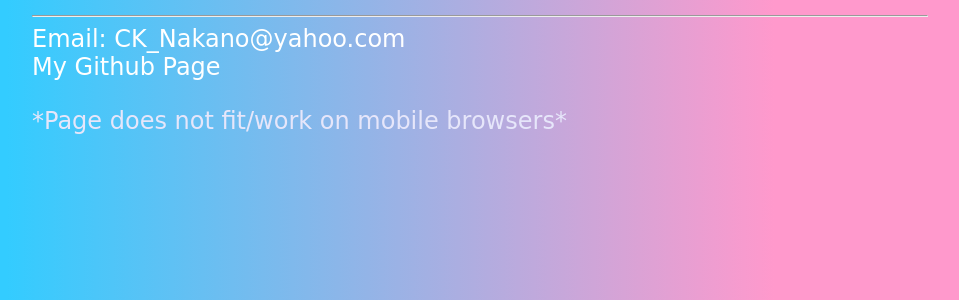
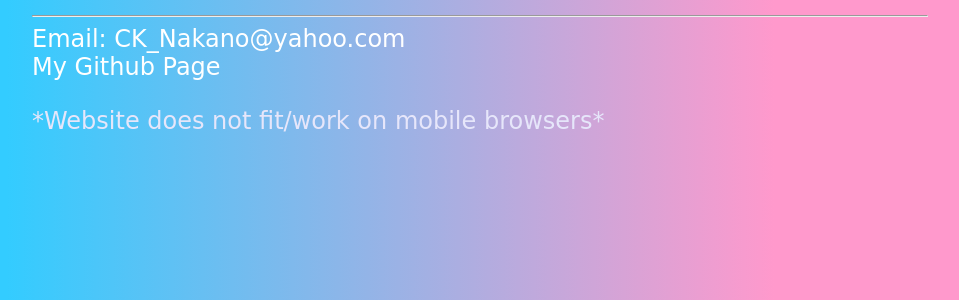
Before and after one commit to CNakano7/CNakano7.github.io, a Jekyll site: the page Contact/index.html, which Jekyll copies as it is, in a window 1280 px wide. Shown: the part 382-682 px from the top of the page, without its empty margins (160-1119 px from the left). Built offline with Jekyll 4.4.1, drawn with Linux system fonts in a browser that asks for light colours.

Commit message:
Update index.html

```diff
--- a/Contact/index.html
+++ b/Contact/index.html
@@ -35,7 +35,7 @@
 			Email: CK_Nakano@yahoo.com</a><br><a href="https://github.com/CNakano7
 			 subject=subject text" style= "color:white; font-size: 150%;">
 			My Github Page</a>
-	<p style="color: lavender;">*Page does not fit/work on mobile browsers*</p>
+	<p style="color: lavender;">*Website does not fit/work on mobile browsers*</p>
 
 <script>
 function myFunction() {
```
